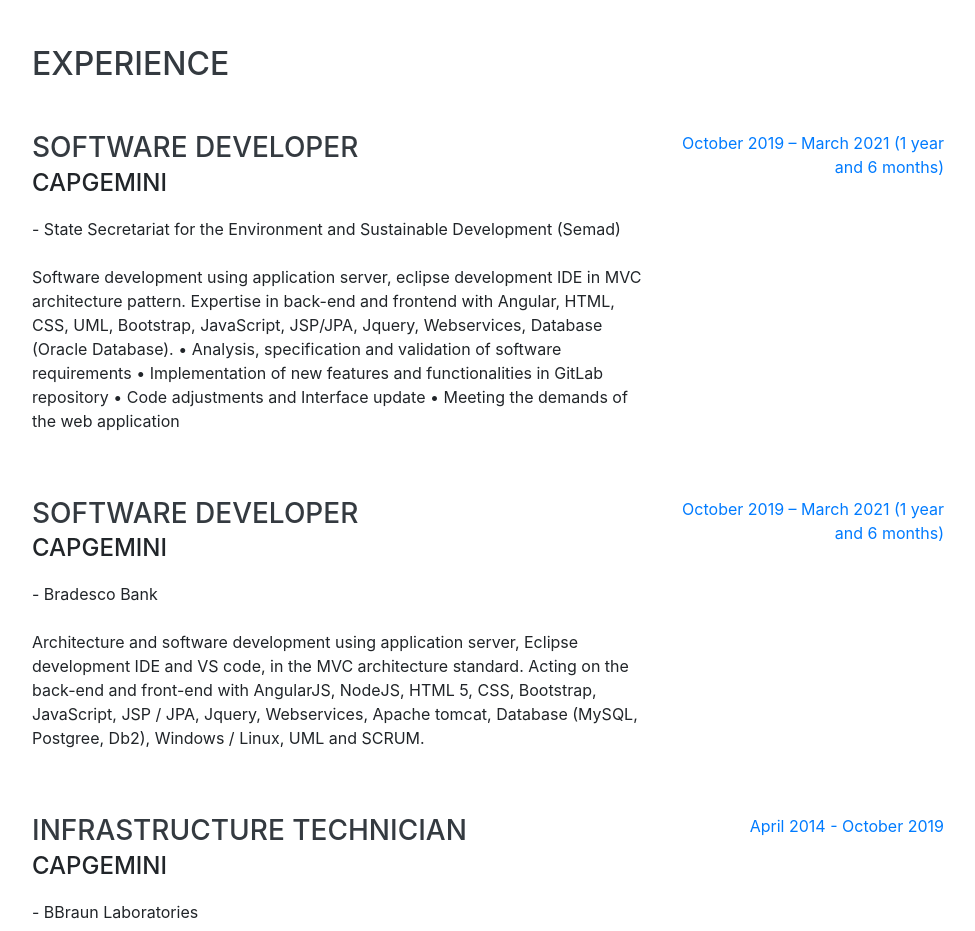
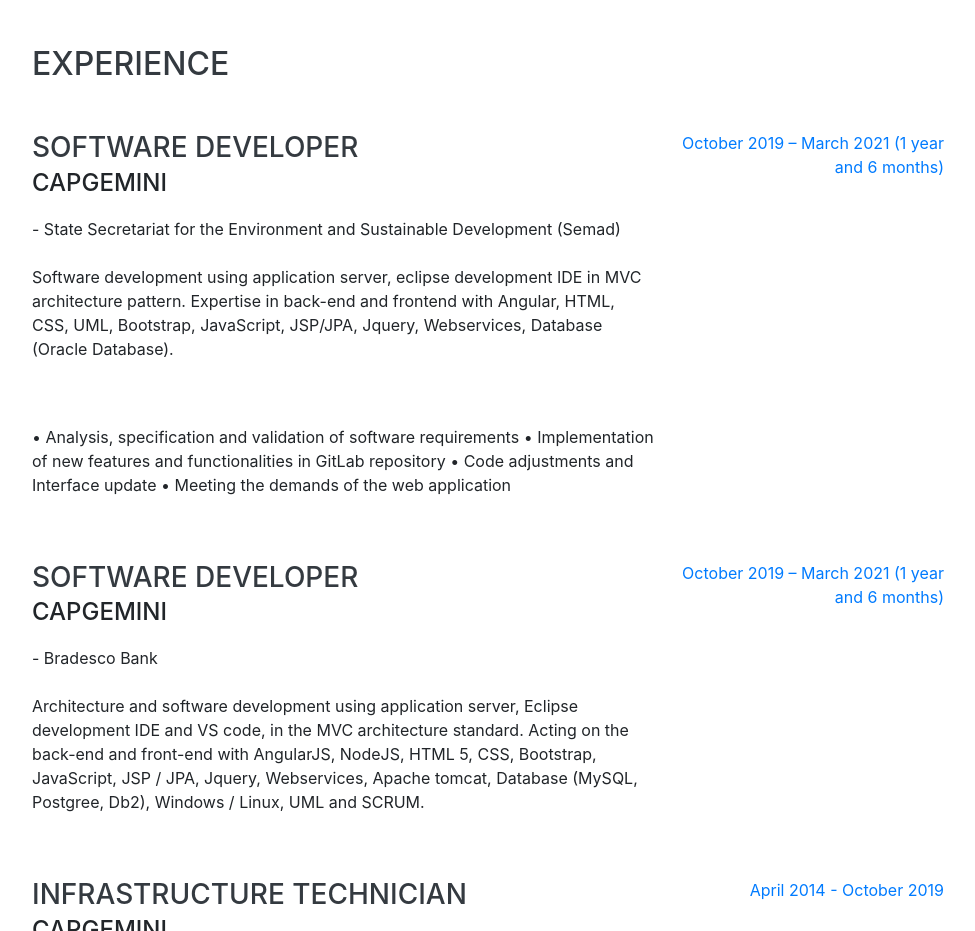
Before and after one commit to marciorbarcellos/resume, a website with bundled scripts: page index.html in a window 1280 px wide. Shown: the part 901-1832 px from the top of the page, without its empty margins (288-1263 px from the left). Built offline with nearby package versions, Linux system fonts and the light colour scheme; a web font is replaced by a local one.

Commit message:
Update index.html

```diff
--- a/index.html
+++ b/index.html
@@ -106,11 +106,12 @@
             <div class="subheading mb-3">Capgemini</div>
             - State Secretariat for the Environment and Sustainable Development (Semad)
             <br><br>
-            <p>Software development using application server, eclipse development IDE in MVC architecture pattern. Expertise in back-end and frontend with Angular, HTML, CSS, UML, Bootstrap, JavaScript, JSP/JPA, Jquery, Webservices, Database (Oracle Database).
-• Analysis, specification and validation of software requirements
-• Implementation of new features and functionalities in GitLab repository
-• Code adjustments and Interface update
-• Meeting the demands of the web application</p>
+            <p>Software development using application server, eclipse development IDE in MVC architecture pattern. Expertise in back-end and frontend with Angular, HTML, CSS, UML, Bootstrap, JavaScript, JSP/JPA, Jquery, Webservices, Database (Oracle Database).</p>
+            <br><br>
+            • Analysis, specification and validation of software requirements
+            • Implementation of new features and functionalities in GitLab repository
+            • Code adjustments and Interface update
+            • Meeting the demands of the web application</p>
           </div>
           <div class="resume-date text-md-right">
             <span class="text-primary">October 2019 – March 2021 (1 year and 6 months)</span>
```
